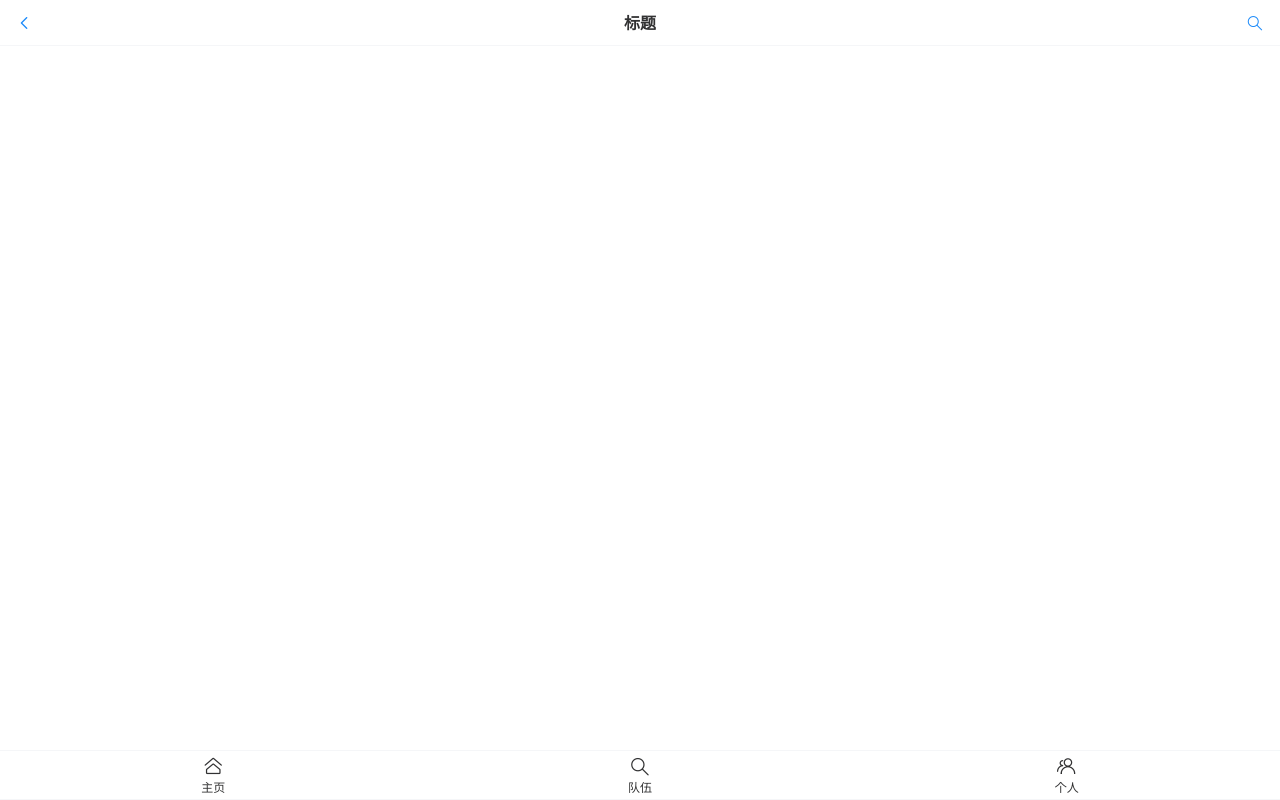
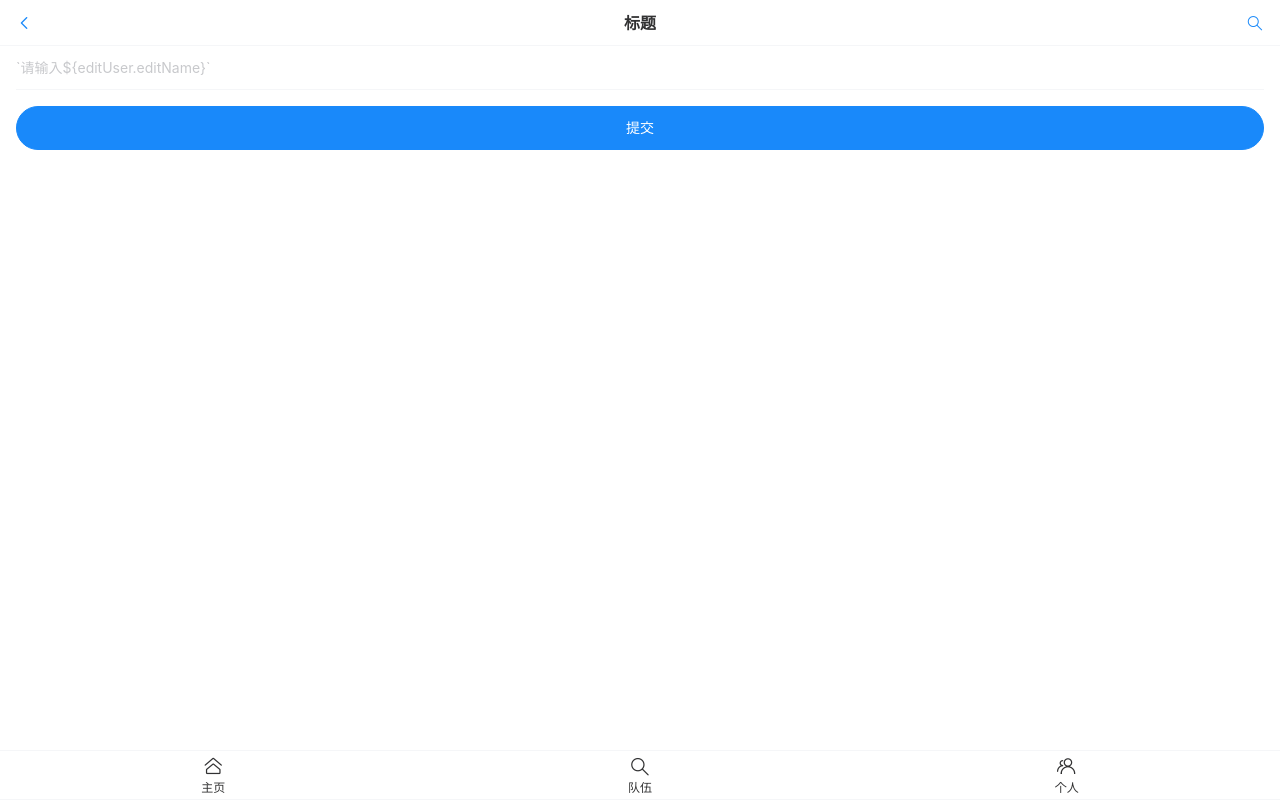
Before and after one commit to DB-HanTy/PartnerMatchingSystem, a Vue app in the folder PartnerMatching-frontend/: page /user/edit in a window 1280 px wide. Before the commit this address had no page. Built offline with nearby package versions, Linux system fonts and the light colour scheme.

Commit message:
提交文件

```diff
--- a/PartnerMatching-frontend/components.d.ts
+++ b/PartnerMatching-frontend/components.d.ts
@@ -15,10 +15,14 @@ declare module 'vue' {
     RouterLink: typeof import('vue-router')['RouterLink']
     RouterView: typeof import('vue-router')['RouterView']
     VanButton: typeof import('vant/es')['Button']
+    VanCell: typeof import('vant/es')['Cell']
+    VanCellGroup: typeof import('vant/es')['CellGroup']
     VanCol: typeof import('vant/es')['Col']
     VanCollapse: typeof import('vant/es')['Collapse']
     VanCollapseItem: typeof import('vant/es')['CollapseItem']
     VanDivider: typeof import('vant/es')['Divider']
+    VanField: typeof import('vant/es')['Field']
+    VanForm: typeof import('vant/es')['Form']
     VanIcon: typeof import('vant/es')['Icon']
     VanNavBar: typeof import('vant/es')['NavBar']
     VanRow: typeof import('vant/es')['Row']
--- a/PartnerMatching-frontend/src/config/route.ts
+++ b/PartnerMatching-frontend/src/config/route.ts
@@ -1,14 +1,18 @@
+import path from "path";
 import Index from "../pages/Index.vue";
 import Search from "../pages/SearchPage.vue";
 import Team from "../pages/TeamPage.vue";
 import User from "../pages/UserPage.vue";
+import EditUserPage from "../pages/UserEditPage.vue";
+import UserEditPage from "../pages/UserEditPage.vue";
 
 
 const routes = [
     {path: '/', component: Index},
     {path: '/team', component: Team},
     {path: '/user', component: User},
-    {path: '/search', component: Search}
+    {path: '/search', component: Search},
+    {path: '/user/edit', component: UserEditPage}
 ]
 
 export default routes;
--- a/PartnerMatching-frontend/src/layouts/BasicLayout.vue
+++ b/PartnerMatching-frontend/src/layouts/BasicLayout.vue
@@ -28,7 +28,7 @@ import { useRouter } from "vue-router";
 
 const router = useRouter();
 const onClickLeft = () => {
-  router.push("/");
+  router.back();
 };
 const onClickRight = () => {
   router.push("/search");
--- /dev/null
+++ b/PartnerMatching-frontend/src/pages/UserEditPage.vue
@@ -0,0 +1,36 @@
+<template>
+<van-form @submit="onSubmit">
+    <van-field
+      v-model="editUser.currentvalue"
+      :name="editUser.editKey"
+      :label="editUser.editName"
+      placeholder="`请输入${editUser.editName}`"
+    />
+  <div style="margin: 16px;">
+    <van-button round block type="primary" native-type="submit">
+      提交
+    </van-button>
+  </div>
+</van-form>
+
+</template>
+<script setup lang="ts">
+import { ref } from 'vue';
+import { useRoute } from 'vue-router';
+
+const route = useRoute();
+const editUser = ref({
+    editKey: route.query.editKey,
+    currentvalue: route.query.currentValue,
+    editName: route.query.editName
+})
+
+const onSubmit = (values) => {
+      //todo: 提交数据
+      console.log('onSubmit',values);
+    };
+console.log(route.query)
+</script>
+
+<style scoped>
+</style>
--- a/PartnerMatching-frontend/src/pages/UserPage.vue
+++ b/PartnerMatching-frontend/src/pages/UserPage.vue
@@ -1,7 +1,41 @@
 <template>
-    个人
+<van-cell title="用户名" is-link to="/user/edit" :value="user.username"/>
+<van-cell title="账号" :value="user.userAccount" />
+<van-cell title="头像" is-link to="/user/edit" >
+    <img style="height: 48px;" :src="user.avatarUrl" />
+</van-cell>
+<van-cell title="性别" :value="user.gender" @click="toEdit('gender','性别',user.gender)"/>
+<van-cell title="电话" is-link to="/user/edit" :value="user.phone" @click="toEdit('phone','电话',user.phone)"/>
+<van-cell title="邮箱" is-link to="/user/edit" :value="user.email" />
+<van-cell title="用户编号" :value="user.usertCode" />
+<van-cell title="注册时间" :value="user.createTime.toISOString()" />
 </template>
-<script >
+<script setup lang="ts">
+import { useRouter } from 'vue-router';
+const user = {
+    id: 1,
+    username: 'hty',
+    userAccount: 'hhty',
+    avatarUrl: '123',
+    gender: '男',
+    phone: '123123',
+    email: '1231232',
+    usertCode: '01',
+    createTime: new Date(),
+}
+
+const router = useRouter();
+const toEdit = (editKey: string, editName: string , currentValue: string) => {
+ router.push({
+    path: '/user/edit',
+    query: {
+        editKey,
+        editName,
+        currentValue,
+    }
+
+ })
+}
 </script>
 
 <style scoped>
```
Also changed, not shown: PartnerMatching-frontend/src/models/user.d.ts (added, +17 -0 lines).
